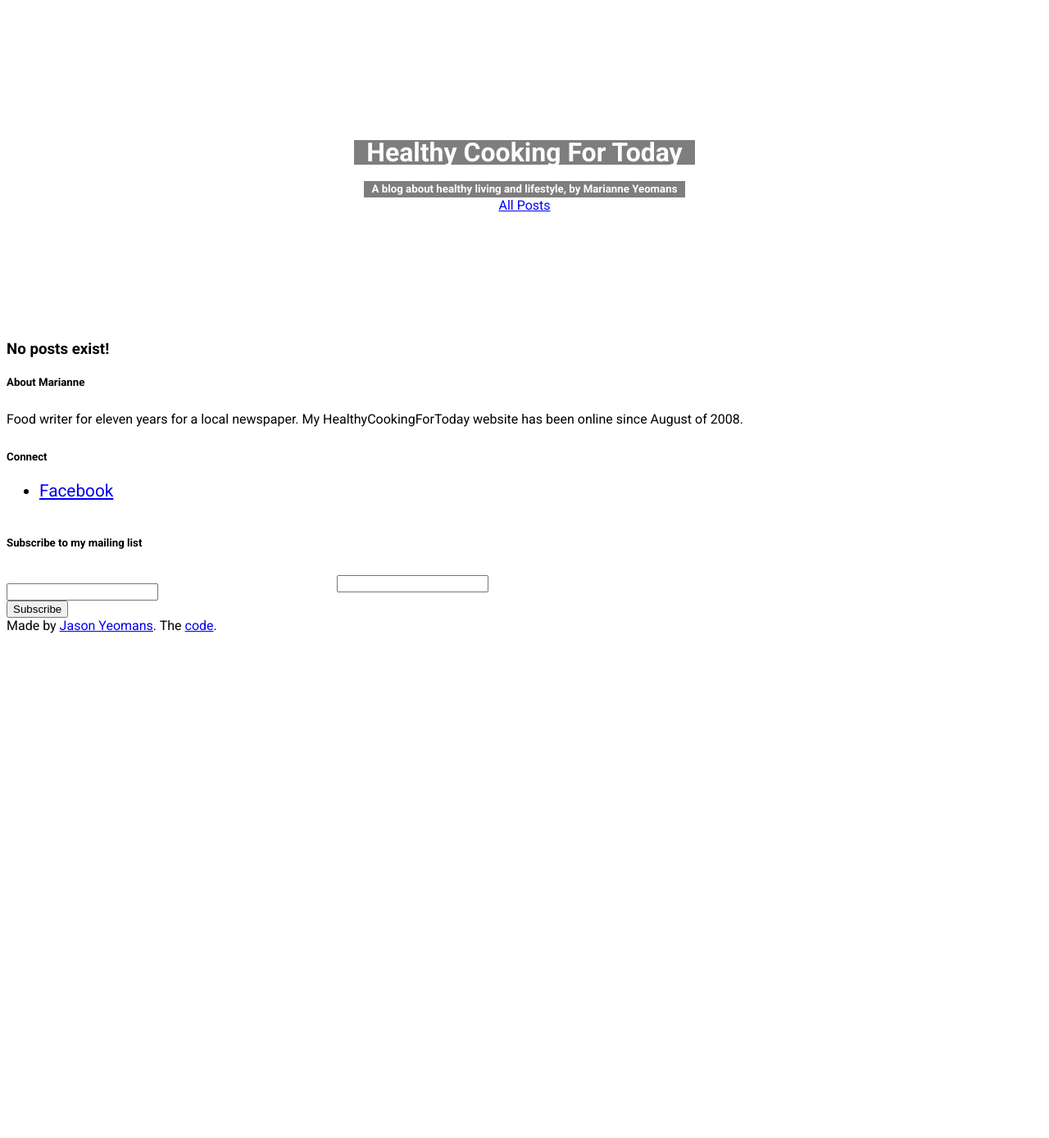
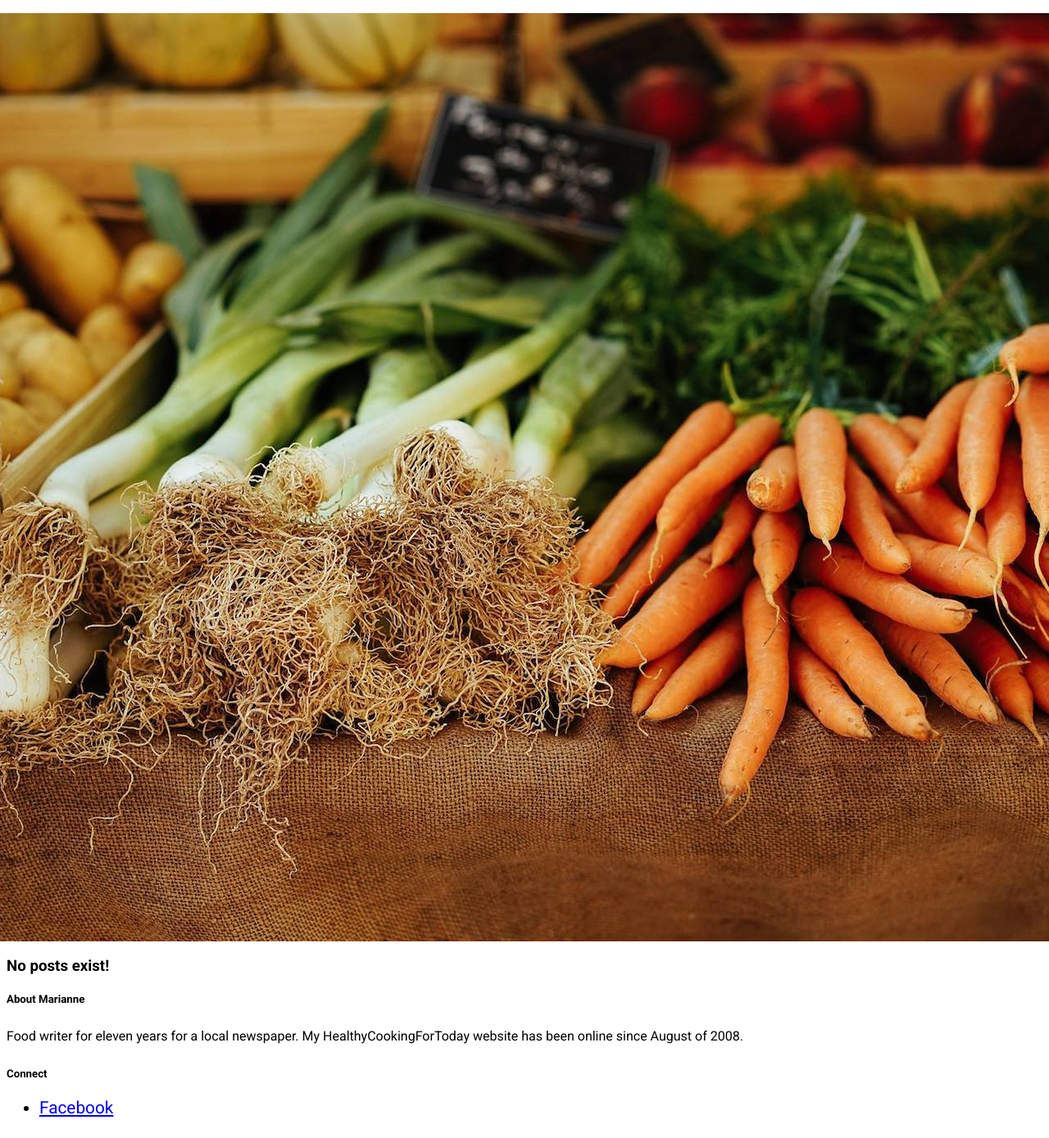
Before and after one commit to YeomansIII/healthycookingfortoday, a Django app: template django-project/templates/index.html in a window 1280 px wide; the page is wider, and only the part inside the window is pictured. Shown: the part 135-1524 px from the top of that part at 82% size. Before the commit the page ends 908 px from the top of that part, so only its background shows below. Run offline with Django 3.2, Linux system fonts and the light colour scheme; the template is opened without the code that fills it, so the values that code supplies are empty; style sheets or scripts are compiled from the project's sources; some libraries are stand-ins or nearby versions.

Commit message:
fix header

```diff
--- a/django-project/static/scss/main.scss
+++ b/django-project/static/scss/main.scss
@@ -28,12 +28,6 @@ p {
 }
 .parallax-container .section {
   width: 100%;
-}
-.parallax {
-  .header {
-    position: absolute;
-    top: -120%;
-  }
 }
 .page-footer {
   .social-links {
--- a/django-project/templates/index.html
+++ b/django-project/templates/index.html
@@ -33,7 +33,7 @@ HealthyCookingForToday
     <br>
   </div>
   <div class="parallax">
-    <img class="imageposition-bottom header" src="/static/images/fruit-spread.jpg" alt="Spring parallax image">
+    <img class="imageposition-bottom header" src="/static/images/header.jpg" alt="Parallax image">
   </div>
   {% endif %}
 </div>
```
Also changed, not shown: django-project/static/images/header.jpg (added).
